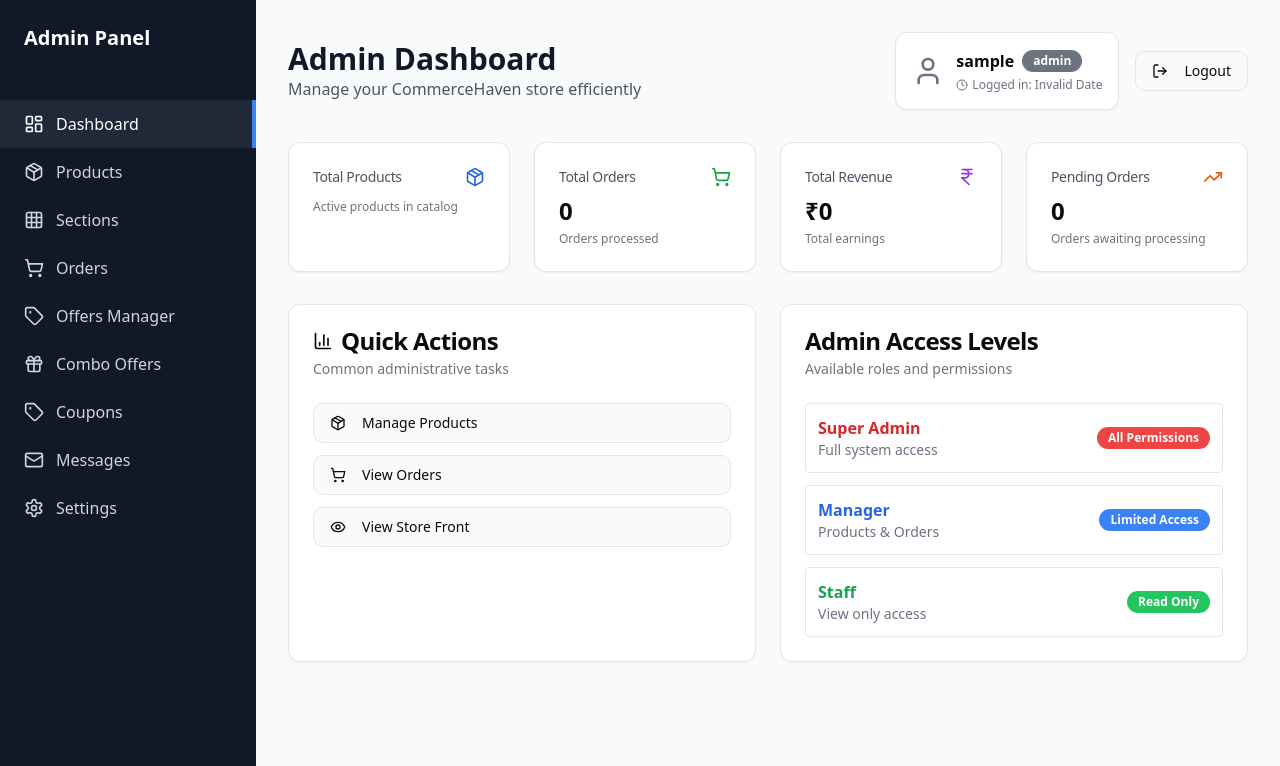
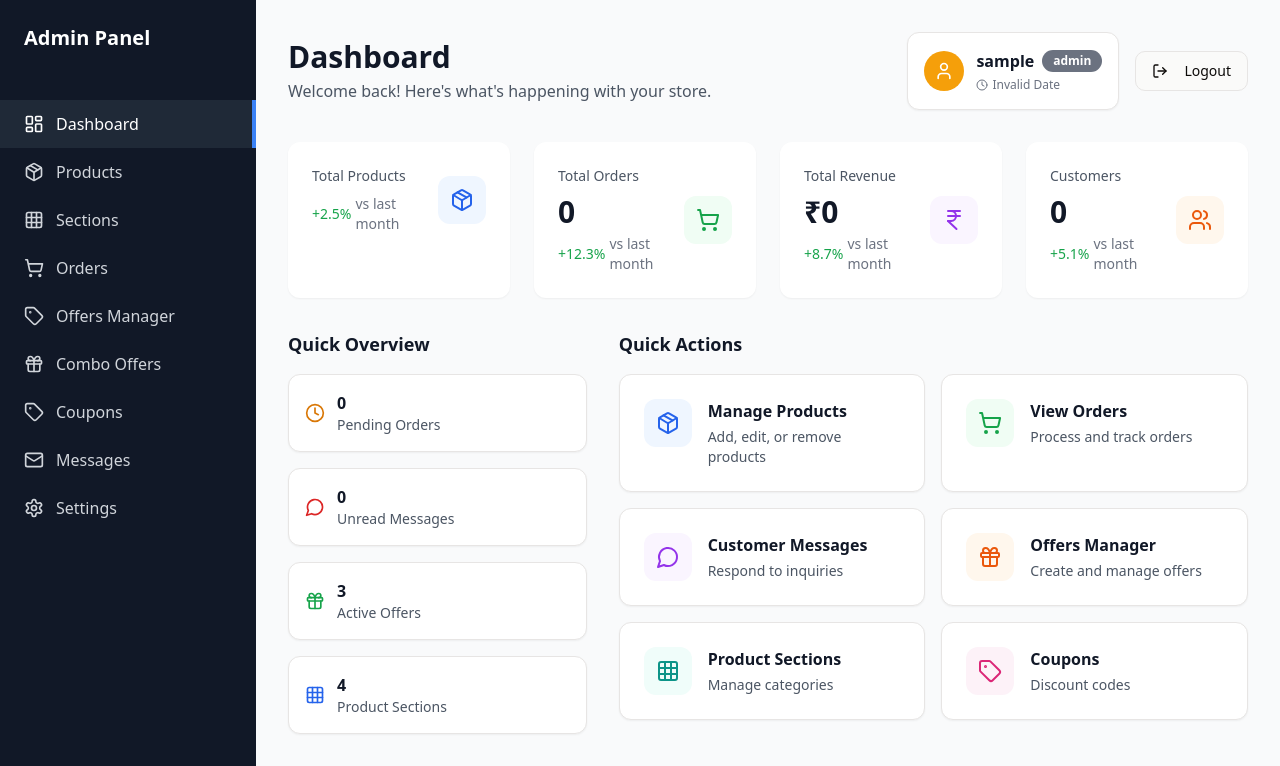
Before and after one commit to pavankumar-037/commerce-haven-shop, a React (Vite) app: page /admin/dashboard in a window 1280 px wide. Shown: the top 766 px of the page. Built offline with nearby package versions, Linux system fonts and the light colour scheme; no server answers; the database is empty; sample sign-in values are in the browser's storage.

Commit message:
Update admin dashboard to match Figma design patterns
cgen-cff8011c4d6b48b5b676e79279b36db2

```diff
--- a/src/pages/AdminDashboard.tsx
+++ b/src/pages/AdminDashboard.tsx
@@ -1,6 +1,5 @@
-
-import { useState, useEffect } from 'react';
-import { useNavigate } from 'react-router-dom';
+import { useState, useEffect } from "react";
+import { useNavigate } from "react-router-dom";
 import {
   Package,
   ShoppingCart,
@@ -11,12 +10,23 @@ import {
   LogOut,
   BarChart3,
   User,
-  Clock
-} from 'lucide-react';
-import { Button } from '@/components/ui/button';
-import { Card, CardContent, CardDescription, CardHeader, CardTitle } from '@/components/ui/card';
-import { Badge } from '@/components/ui/badge';
-import AdminSidebar from '@/components/AdminSidebar';
+  Clock,
+  MessageCircle,
+  Gift,
+  Settings,
+  Grid3X3,
+  Tag,
+} from "lucide-react";
+import { Button } from "@/components/ui/button";
+import {
+  Card,
+  CardContent,
+  CardDescription,
+  CardHeader,
+  CardTitle,
+} from "@/components/ui/card";
+import { Badge } from "@/components/ui/badge";
+import AdminSidebar from "@/components/AdminSidebar";
 
 interface AdminUser {
   username: string;
@@ -31,212 +41,450 @@ const AdminDashboard = () => {
     totalProducts: 0,
     totalOrders: 0,
     totalRevenue: 0,
-    pendingOrders: 0
+    pendingOrders: 0,
+    totalCustomers: 0,
+    unreadMessages: 0,
+    activeOffers: 0,
+    productSections: 0,
   });
 
   useEffect(() => {
     // Check admin authentication
-    const adminAuth = localStorage.getItem('adminAuth');
+    const adminAuth = localStorage.getItem("adminAuth");
     if (!adminAuth) {
-      navigate('/admin/login');
+      navigate("/admin/login");
       return;
     }
 
     // Get admin user info
-    const storedUser = localStorage.getItem('adminUser');
+    const storedUser = localStorage.getItem("adminUser");
     if (storedUser) {
       setAdminUser(JSON.parse(storedUser));
     }
 
     // Load dashboard stats
-    const orders = JSON.parse(localStorage.getItem('orders') || '[]');
-    const products = JSON.parse(localStorage.getItem('adminProducts') || '[]');
+    const orders = JSON.parse(localStorage.getItem("orders") || "[]");
+    const products = JSON.parse(localStorage.getItem("adminProducts") || "[]");
+    const messages = JSON.parse(
+      localStorage.getItem("contactMessages") || "[]",
+    );
 
-    const totalRevenue = orders.reduce((sum: number, order: any) => sum + order.total, 0);
-    const pendingOrders = orders.filter((order: any) => order.status === 'pending').length;
+    const totalRevenue = orders.reduce(
+      (sum: number, order: any) => sum + order.total,
+      0,
+    );
+    const pendingOrders = orders.filter(
+      (order: any) => order.status === "pending",
+    ).length;
+    const unreadMessages = messages.filter(
+      (msg: any) => msg.status === "unread",
+    ).length;
+
+    // Get unique customers from orders
+    const uniqueCustomers = new Set(
+      orders.map((order: any) => order.customerEmail),
+    ).size;
 
     setStats({
       totalProducts: products.length,
       totalOrders: orders.length,
       totalRevenue,
-      pendingOrders
+      pendingOrders,
+      totalCustomers: uniqueCustomers,
+      unreadMessages,
+      activeOffers: 3, // Mock data
+      productSections: 4, // Mock data for sections
     });
   }, [navigate]);
 
   const handleLogout = () => {
-    localStorage.removeItem('adminAuth');
-    localStorage.removeItem('adminUser');
-    navigate('/admin/login');
+    localStorage.removeItem("adminAuth");
+    localStorage.removeItem("adminUser");
+    navigate("/admin/login");
   };
 
   const getRoleBadgeColor = (role: string) => {
     switch (role) {
-      case 'Super Admin': return 'bg-red-500';
-      case 'Manager': return 'bg-blue-500';
-      case 'Staff': return 'bg-green-500';
-      default: return 'bg-gray-500';
+      case "Super Admin":
+        return "bg-red-500";
+      case "Manager":
+        return "bg-blue-500";
+      case "Staff":
+        return "bg-green-500";
+      default:
+        return "bg-gray-500";
     }
   };
 
-  const statCards = [
+  const primaryStatCards = [
     {
       title: "Total Products",
       value: stats.totalProducts,
       icon: Package,
       description: "Active products in catalog",
-      color: "text-blue-600"
+      color: "text-blue-600",
+      bgColor: "bg-blue-50",
+      change: "+2.5%",
+      changeType: "positive",
     },
     {
       title: "Total Orders",
       value: stats.totalOrders,
       icon: ShoppingCart,
       description: "Orders processed",
-      color: "text-green-600"
+      color: "text-green-600",
+      bgColor: "bg-green-50",
+      change: "+12.3%",
+      changeType: "positive",
     },
     {
       title: "Total Revenue",
       value: `₹${stats.totalRevenue.toLocaleString()}`,
       icon: IndianRupee,
       description: "Total earnings",
-      color: "text-purple-600"
+      color: "text-purple-600",
+      bgColor: "bg-purple-50",
+      change: "+8.7%",
+      changeType: "positive",
     },
+    {
+      title: "Customers",
+      value: stats.totalCustomers,
+      icon: Users,
+      description: "Registered customers",
+      color: "text-orange-600",
+      bgColor: "bg-orange-50",
+      change: "+5.1%",
+      changeType: "positive",
+    },
+  ];
+
+  const secondaryStatCards = [
     {
       title: "Pending Orders",
       value: stats.pendingOrders,
-      icon: TrendingUp,
+      icon: Clock,
       description: "Orders awaiting processing",
-      color: "text-orange-600"
-    }
+      color: "text-amber-600",
+      urgency: stats.pendingOrders > 0 ? "high" : "low",
+    },
+    {
+      title: "Unread Messages",
+      value: stats.unreadMessages,
+      icon: MessageCircle,
+      description: "New customer inquiries",
+      color: "text-red-600",
+      urgency: stats.unreadMessages > 0 ? "high" : "low",
+    },
+    {
+      title: "Active Offers",
+      value: stats.activeOffers,
+      icon: Gift,
+      description: "Running promotions",
+      color: "text-green-600",
+      urgency: "low",
+    },
+    {
+      title: "Product Sections",
+      value: stats.productSections,
+      icon: Grid3X3,
+      description: "Catalog categories",
+      color: "text-blue-600",
+      urgency: "low",
+    },
+  ];
+
+  const quickActions = [
+    {
+      title: "Manage Products",
+      description: "Add, edit, or remove products",
+      icon: Package,
+      action: () => navigate("/admin/products"),
+      color: "text-blue-600",
+      bgColor: "bg-blue-50",
+    },
+    {
+      title: "View Orders",
+      description: "Process and track orders",
+      icon: ShoppingCart,
+      action: () => navigate("/admin/orders"),
+      color: "text-green-600",
+      bgColor: "bg-green-50",
+    },
+    {
+      title: "Customer Messages",
+      description: "Respond to inquiries",
+      icon: MessageCircle,
+      action: () => navigate("/admin/messages"),
+      color: "text-purple-600",
+      bgColor: "bg-purple-50",
+      badge: stats.unreadMessages > 0 ? stats.unreadMessages : null,
+    },
+    {
+      title: "Offers Manager",
+      description: "Create and manage offers",
+      icon: Gift,
+      action: () => navigate("/admin/offers-manager"),
+      color: "text-orange-600",
+      bgColor: "bg-orange-50",
+    },
+    {
+      title: "Product Sections",
+      description: "Manage categories",
+      icon: Grid3X3,
+      action: () => navigate("/admin/sections"),
+      color: "text-teal-600",
+      bgColor: "bg-teal-50",
+    },
+    {
+      title: "Coupons",
+      description: "Discount codes",
+      icon: Tag,
+      action: () => navigate("/admin/coupons"),
+      color: "text-pink-600",
+      bgColor: "bg-pink-50",
+    },
   ];
 
   return (
     <div className="flex min-h-screen bg-gray-50">
       <AdminSidebar />
 
-      <div className="flex-1 p-8">
+      <div className="flex-1 p-8 bg-gray-50">
+        {/* Header Section */}
         <div className="flex justify-between items-center mb-8">
           <div>
-            <h1 className="text-3xl font-bold text-gray-900">Admin Dashboard</h1>
-            <p className="text-gray-600">Manage your CommerceHaven store efficiently</p>
+            <h1 className="text-3xl font-bold text-gray-900">Dashboard</h1>
+            <p className="text-gray-600 mt-1">
+              Welcome back! Here's what's happening with your store.
+            </p>
           </div>
           <div className="flex items-center space-x-4">
             {adminUser && (
-              <Card>
+              <Card className="shadow-sm">
                 <CardContent className="p-4">
                   <div className="flex items-center space-x-3">
-                    <User className="w-8 h-8 text-gray-500" />
+                    <div className="w-10 h-10 bg-primary rounded-full flex items-center justify-center">
+                      <User className="w-5 h-5 text-white" />
+                    </div>
                     <div>
                       <div className="flex items-center space-x-2">
-                        <span className="font-semibold">{adminUser.username}</span>
-                        <Badge className={`${getRoleBadgeColor(adminUser.role)} text-white text-xs`}>
+                        <span className="font-semibold text-gray-900">
+                          {adminUser.username}
+                        </span>
+                        <Badge
+                          className={`${getRoleBadgeColor(adminUser.role)} text-white text-xs`}
+                        >
                           {adminUser.role}
                         </Badge>
                       </div>
                       <div className="flex items-center text-xs text-gray-500 mt-1">
                         <Clock className="w-3 h-3 mr-1" />
-                        Logged in: {new Date(adminUser.loginTime).toLocaleString()}
+                        {new Date(adminUser.loginTime).toLocaleTimeString()}
                       </div>
                     </div>
                   </div>
                 </CardContent>
               </Card>
             )}
-            <Button onClick={handleLogout} variant="outline" className="flex items-center">
+            <Button
+              onClick={handleLogout}
+              variant="outline"
+              className="flex items-center"
+            >
               <LogOut className="w-4 h-4 mr-2" />
               Logout
             </Button>
           </div>
         </div>
 
+        {/* Primary Stats Grid */}
         <div className="grid grid-cols-1 md:grid-cols-2 lg:grid-cols-4 gap-6 mb-8">
-          {statCards.map((card, index) => (
-            <Card key={index}>
-              <CardHeader className="flex flex-row items-center justify-between space-y-0 pb-2">
-                <CardTitle className="text-sm font-medium text-gray-600">
-                  {card.title}
-                </CardTitle>
-                <card.icon className={`w-5 h-5 ${card.color}`} />
-              </CardHeader>
-              <CardContent>
-                <div className="text-2xl font-bold">{card.value}</div>
-                <p className="text-xs text-gray-500 mt-1">
-                  {card.description}
-                </p>
+          {primaryStatCards.map((card, index) => (
+            <Card key={index} className="shadow-sm border-0 overflow-hidden">
+              <CardContent className="p-6">
+                <div className="flex items-center justify-between">
+                  <div className="flex-1">
+                    <p className="text-sm font-medium text-gray-600 mb-2">
+                      {card.title}
+                    </p>
+                    <p className="text-3xl font-bold text-gray-900 mb-1">
+                      {card.value}
+                    </p>
+                    <div className="flex items-center">
+                      <span
+                        className={`text-sm font-medium ${card.changeType === "positive" ? "text-green-600" : "text-red-600"}`}
+                      >
+                        {card.change}
+                      </span>
+                      <span className="text-sm text-gray-500 ml-1">
+                        vs last month
+                      </span>
+                    </div>
+                  </div>
+                  <div
+                    className={`w-12 h-12 ${card.bgColor} rounded-lg flex items-center justify-center`}
+                  >
+                    <card.icon className={`w-6 h-6 ${card.color}`} />
+                  </div>
+                </div>
               </CardContent>
             </Card>
           ))}
         </div>
 
-        <div className="grid grid-cols-1 lg:grid-cols-2 gap-6">
-          <Card>
+        {/* Secondary Stats and Quick Actions */}
+        <div className="grid grid-cols-1 lg:grid-cols-3 gap-8 mb-8">
+          {/* Secondary Stats */}
+          <div className="lg:col-span-1">
+            <h3 className="text-lg font-semibold text-gray-900 mb-4">
+              Quick Overview
+            </h3>
+            <div className="space-y-4">
+              {secondaryStatCards.map((card, index) => (
+                <Card
+                  key={index}
+                  className={`shadow-sm ${card.urgency === "high" ? "border-red-200 bg-red-50" : ""}`}
+                >
+                  <CardContent className="p-4">
+                    <div className="flex items-center justify-between">
+                      <div className="flex items-center space-x-3">
+                        <card.icon className={`w-5 h-5 ${card.color}`} />
+                        <div>
+                          <p className="font-semibold text-gray-900">
+                            {card.value}
+                          </p>
+                          <p className="text-sm text-gray-600">{card.title}</p>
+                        </div>
+                      </div>
+                      {card.urgency === "high" && (
+                        <Badge variant="destructive" className="text-xs">
+                          Urgent
+                        </Badge>
+                      )}
+                    </div>
+                  </CardContent>
+                </Card>
+              ))}
+            </div>
+          </div>
+
+          {/* Quick Actions */}
+          <div className="lg:col-span-2">
+            <h3 className="text-lg font-semibold text-gray-900 mb-4">
+              Quick Actions
+            </h3>
+            <div className="grid grid-cols-1 md:grid-cols-2 gap-4">
+              {quickActions.map((action, index) => (
+                <Card
+                  key={index}
+                  className="shadow-sm hover:shadow-md transition-shadow cursor-pointer"
+                  onClick={action.action}
+                >
+                  <CardContent className="p-6">
+                    <div className="flex items-start space-x-4">
+                      <div
+                        className={`w-12 h-12 ${action.bgColor} rounded-lg flex items-center justify-center flex-shrink-0`}
+                      >
+                        <action.icon className={`w-6 h-6 ${action.color}`} />
+                      </div>
+                      <div className="flex-1 min-w-0">
+                        <div className="flex items-center justify-between">
+                          <h4 className="font-semibold text-gray-900 truncate">
+                            {action.title}
+                          </h4>
+                          {action.badge && (
+                            <Badge
+                              variant="destructive"
+                              className="text-xs ml-2"
+                            >
+                              {action.badge}
+                            </Badge>
+                          )}
+                        </div>
+                        <p className="text-sm text-gray-600 mt-1">
+                          {action.description}
+                        </p>
+                      </div>
+                    </div>
+                  </CardContent>
+                </Card>
+              ))}
+            </div>
+          </div>
+        </div>
+
+        {/* Bottom Section - Store Overview */}
+        <div className="grid grid-cols-1 lg:grid-cols-2 gap-8">
+          <Card className="shadow-sm">
             <CardHeader>
               <CardTitle className="flex items-center">
                 <BarChart3 className="w-5 h-5 mr-2" />
-                Quick Actions
+                Store Performance
               </CardTitle>
+              <CardDescription>Key metrics and system status</CardDescription>
+            </CardHeader>
+            <CardContent className="space-y-4">
+              <div className="flex items-center justify-between p-4 bg-gray-50 rounded-lg">
+                <div>
+                  <p className="font-semibold text-gray-900">System Status</p>
+                  <p className="text-sm text-gray-600">
+                    All systems operational
+                  </p>
+                </div>
+                <Badge className="bg-green-500 text-white">Online</Badge>
+              </div>
+              <div className="flex items-center justify-between p-4 bg-gray-50 rounded-lg">
+                <div>
+                  <p className="font-semibold text-gray-900">Payment Gateway</p>
+                  <p className="text-sm text-gray-600">Processing normally</p>
+                </div>
+                <Badge className="bg-green-500 text-white">Active</Badge>
+              </div>
+              <div className="flex items-center justify-between p-4 bg-gray-50 rounded-lg">
+                <div>
+                  <p className="font-semibold text-gray-900">Inventory Sync</p>
+                  <p className="text-sm text-gray-600">
+                    Last updated 5 mins ago
+                  </p>
+                </div>
+                <Badge className="bg-blue-500 text-white">Synced</Badge>
+              </div>
+            </CardContent>
+          </Card>
+
+          <Card className="shadow-sm">
+            <CardHeader>
+              <CardTitle>Admin Tools</CardTitle>
               <CardDescription>
-                Common administrative tasks
+                Administrative functions and utilities
               </CardDescription>
             </CardHeader>
             <CardContent className="space-y-3">
               <Button
-                onClick={() => navigate('/admin/products')}
+                onClick={() => navigate("/admin/settings")}
                 className="w-full justify-start"
                 variant="outline"
               >
-                <Package className="w-4 h-4 mr-2" />
-                Manage Products
+                <Settings className="w-4 h-4 mr-2" />
+                Site Settings
               </Button>
               <Button
-                onClick={() => navigate('/admin/orders')}
-                className="w-full justify-start"
-                variant="outline"
-              >
-                <ShoppingCart className="w-4 h-4 mr-2" />
-                View Orders
-              </Button>
-              <Button
-                onClick={() => navigate('/')}
+                onClick={() => navigate("/")}
                 className="w-full justify-start"
                 variant="outline"
               >
                 <Eye className="w-4 h-4 mr-2" />
                 View Store Front
               </Button>
-            </CardContent>
-          </Card>
-
-          <Card>
-            <CardHeader>
-              <CardTitle>Admin Access Levels</CardTitle>
-              <CardDescription>
-                Available roles and permissions
-              </CardDescription>
-            </CardHeader>
-            <CardContent>
-              <div className="space-y-3">
-                <div className="flex items-center justify-between p-3 border rounded">
-                  <div>
-                    <span className="font-semibold text-red-600">Super Admin</span>
-                    <p className="text-sm text-gray-500">Full system access</p>
-                  </div>
-                  <Badge className="bg-red-500 text-white">All Permissions</Badge>
-                </div>
-                <div className="flex items-center justify-between p-3 border rounded">
-                  <div>
-                    <span className="font-semibold text-blue-600">Manager</span>
-                    <p className="text-sm text-gray-500">Products & Orders</p>
-                  </div>
-                  <Badge className="bg-blue-500 text-white">Limited Access</Badge>
-                </div>
-                <div className="flex items-center justify-between p-3 border rounded">
-                  <div>
-                    <span className="font-semibold text-green-600">Staff</span>
-                    <p className="text-sm text-gray-500">View only access</p>
-                  </div>
-                  <Badge className="bg-green-500 text-white">Read Only</Badge>
-                </div>
-              </div>
+              <Button
+                onClick={() => window.open("/admin/dashboard", "_blank")}
+                className="w-full justify-start"
+                variant="outline"
+              >
+                <BarChart3 className="w-4 h-4 mr-2" />
+                Analytics Dashboard
+              </Button>
             </CardContent>
           </Card>
         </div>
```
